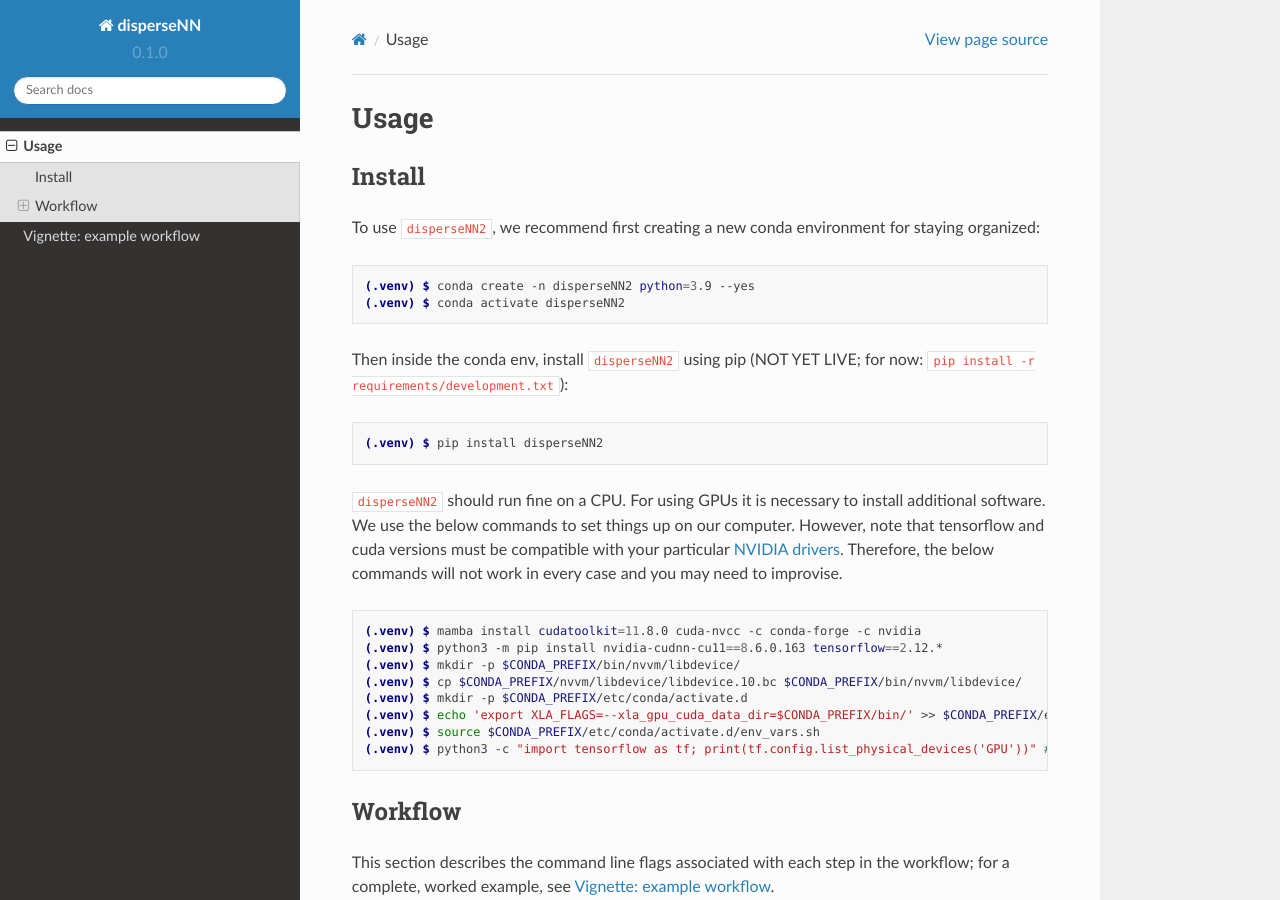
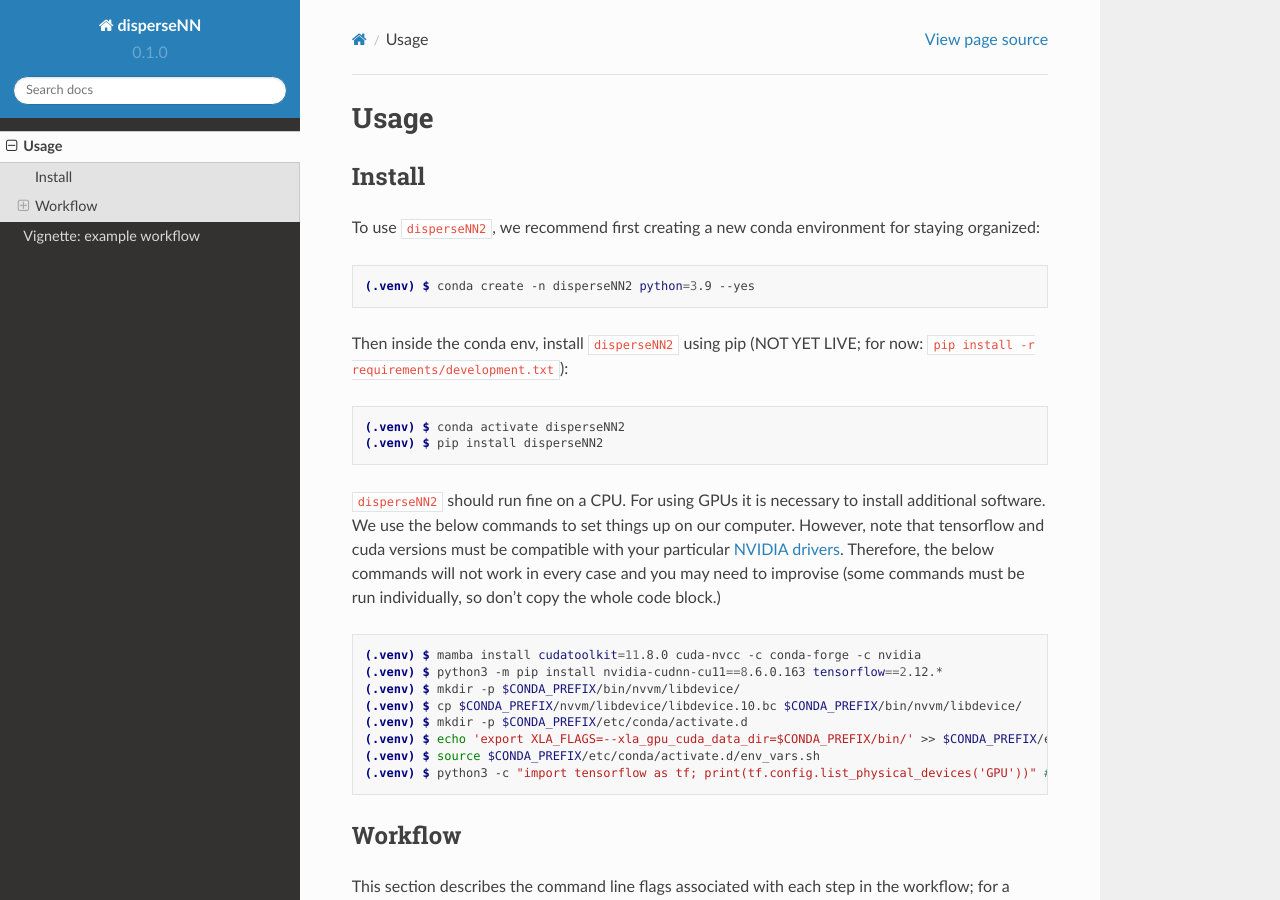
Before and after one commit to kr-colab/disperseNN2, a Sphinx documentation site: the page built from docs/source/usage.rst, in a window 1280 px wide and 900 px high. Built offline with Sphinx 7.4.7 and the Read the Docs theme 2.0.0, drawn with Linux system fonts in a browser that asks for light colours.

```diff
--- a/disperseNN2.py
+++ b/disperseNN2.py
@@ -188,9 +188,9 @@ def load_network():
     threads = int(np.floor(args.threads/2)) # in practice it uses double the specified threads
     tf.config.threading.set_intra_op_parallelism_threads(threads) # limits (and sets) threads used during training
     tf.config.threading.set_inter_op_parallelism_threads(threads) # this one is needed too.
-    gpu_devices = tf.config.experimental.list_physical_devices('GPU')
-    for gpu in gpu_devices:
-        tf.config.experimental.set_memory_growth(gpu, True)
+    # gpu_devices = tf.config.experimental.list_physical_devices('GPU') # allocate gpu memory dynamically
+    # for gpu in gpu_devices:
+    #     tf.config.experimental.set_memory_growth(gpu, True)
 
     # update conv+pool iterations based on number of SNPs
     num_conv_iterations = int(np.floor(np.log10(args.num_snps))-1)
--- a/docs/source/usage.rst
+++ b/docs/source/usage.rst
@@ -20,16 +20,16 @@ To use ``disperseNN2``, we recommend first creating a new conda environment for
 .. code-block:: console
 
 		(.venv) $ conda create -n disperseNN2 python=3.9 --yes
-		(.venv) $ conda activate disperseNN2
 
 
 Then inside the conda env, install ``disperseNN2`` using pip (NOT YET LIVE; for now: ``pip install -r requirements/development.txt``):
 
 .. code-block:: console
 
+                (.venv) $ conda activate disperseNN2
 		(.venv) $ pip install disperseNN2
 
-``disperseNN2`` should run fine on a CPU. For using GPUs it is necessary to install additional software. We use the below commands to set things up on our computer. However, note that tensorflow and cuda versions must be compatible with your particular `NVIDIA drivers <https://www.tensorflow.org/install/source#gpu>`_. Therefore, the below commands will not work in every case and you may need to improvise.
+``disperseNN2`` should run fine on a CPU. For using GPUs it is necessary to install additional software. We use the below commands to set things up on our computer. However, note that tensorflow and cuda versions must be compatible with your particular `NVIDIA drivers <https://www.tensorflow.org/install/source#gpu>`_. Therefore, the below commands will not work in every case and you may need to improvise (some commands must be run individually, so don't copy the whole code block.)
 
 .. code-block:: console
 
```
